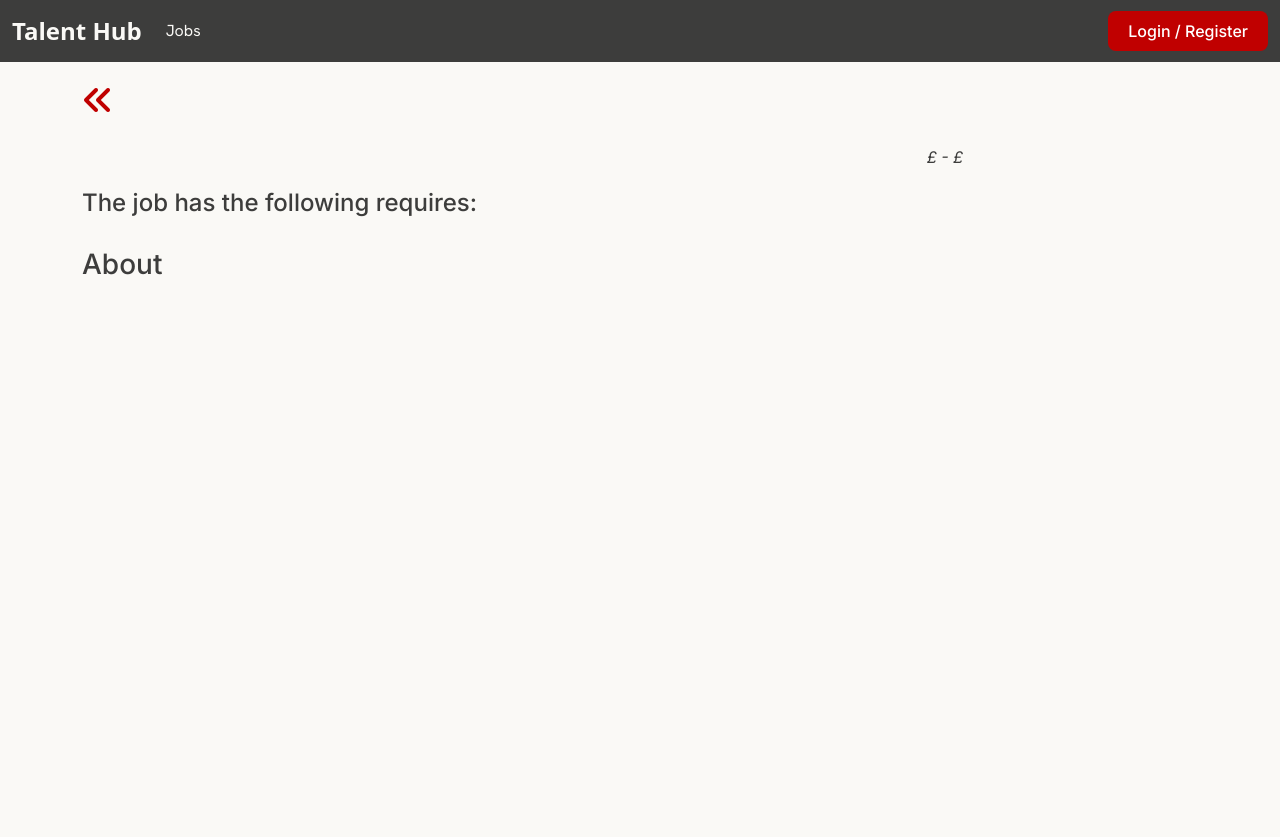
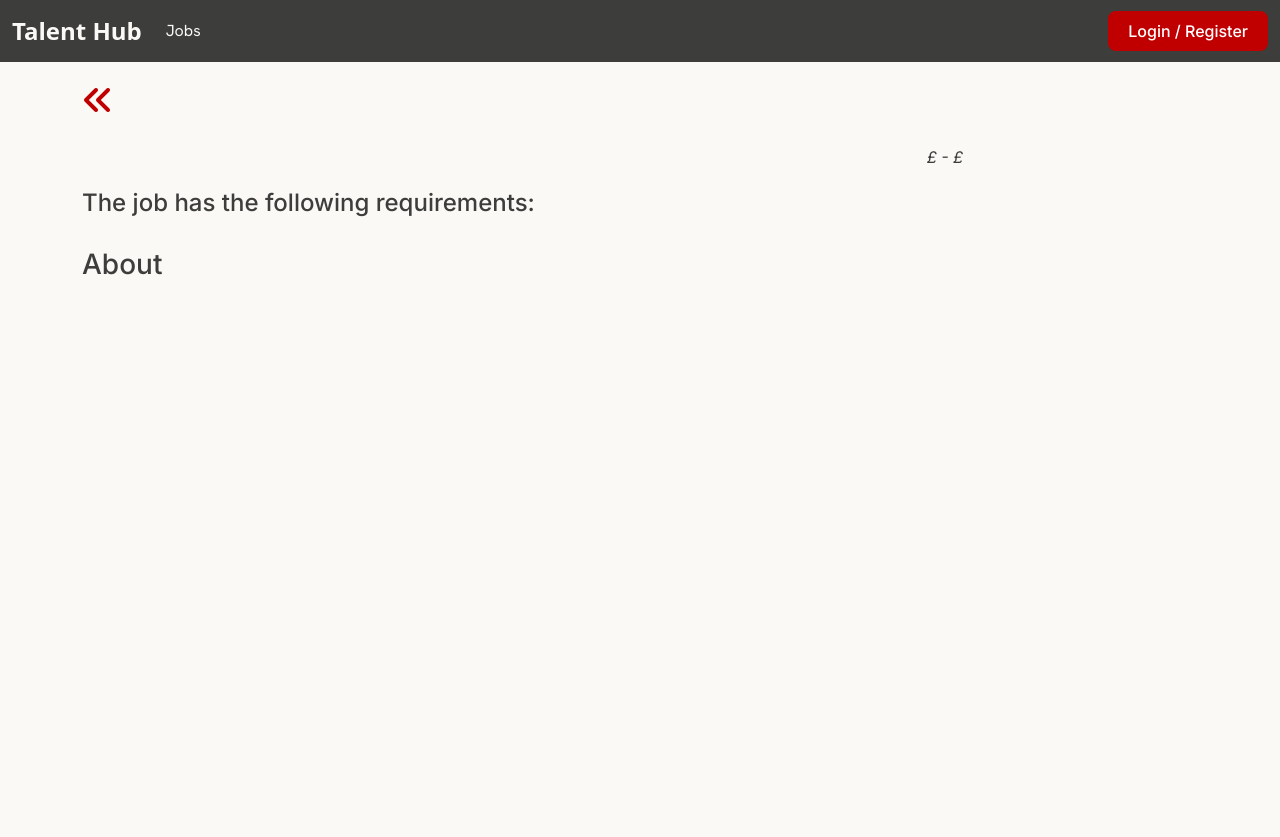
Before and after one commit to mturner1158/talent-hub, a Django app: template jobs/templates/jobs/job_detail.html in a window 1280 px wide. Shown: the top 837 px of the page. Run offline with Django 5.2, Linux system fonts and the light colour scheme; the template is opened without the code that fills it, so the values that code supplies are empty; some libraries are stand-ins or nearby versions.

Commit message:
fixed datamodel and added users,jobs and changes to job detail page

```diff
--- a/jobs/templates/jobs/job_detail.html
+++ b/jobs/templates/jobs/job_detail.html
@@ -39,7 +39,7 @@
 
 <div class="container">
     <div class="description">
-        <h2 class="h4">The job has the following requires: </h2>
+        <h2 class="h4">The job has the following requirements: </h2>
         {{ job.description|safe}}
     </div>
     <div>
```
Also changed, not shown: 1 other file.
